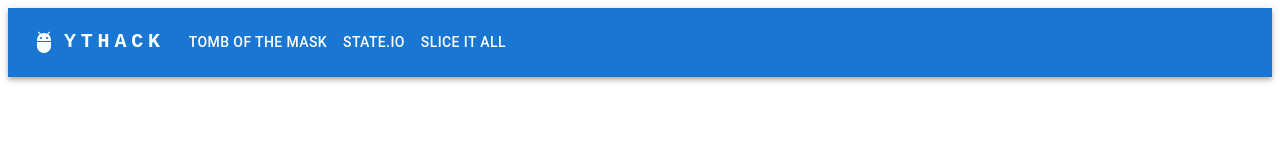
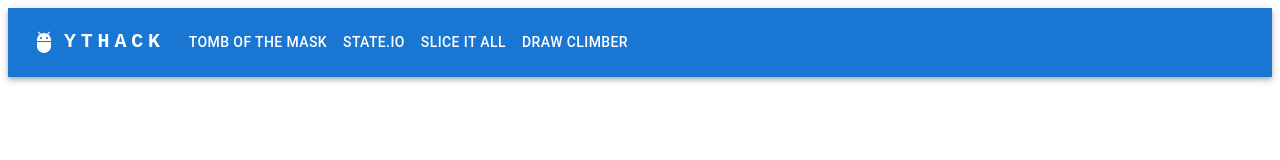
Before and after one commit to BrewTheFox/PlayablesHack, a React (Vite) app: page / in a window 1280 px wide. Shown: the top 160 px of the page. Built offline with nearby package versions, Linux system fonts and the light colour scheme.

Commit message:
add draw climber

```diff
--- a/src/components/Navbar.tsx
+++ b/src/components/Navbar.tsx
@@ -11,7 +11,7 @@
 import MenuItem from '@mui/material/MenuItem';
 import AdbIcon from '@mui/icons-material/Adb';
 
-const pages = ['Tomb Of The Mask', 'State.io', 'Slice It All'];
+const pages = ['Tomb Of The Mask', 'State.io', 'Slice It All', "Draw Climber"];
 
 function ResponsiveAppBar() {
   const [anchorElNav, setAnchorElNav] = React.useState<null | HTMLElement>(null);
```
